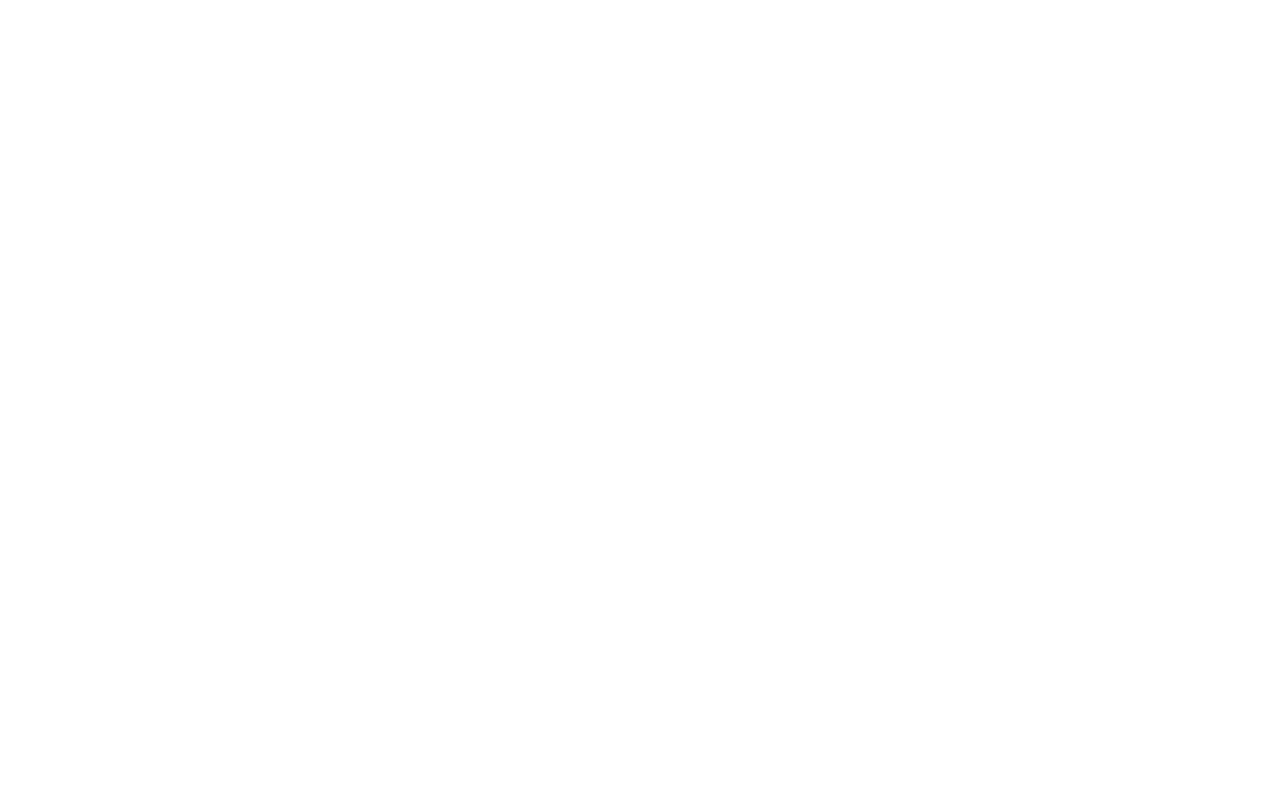
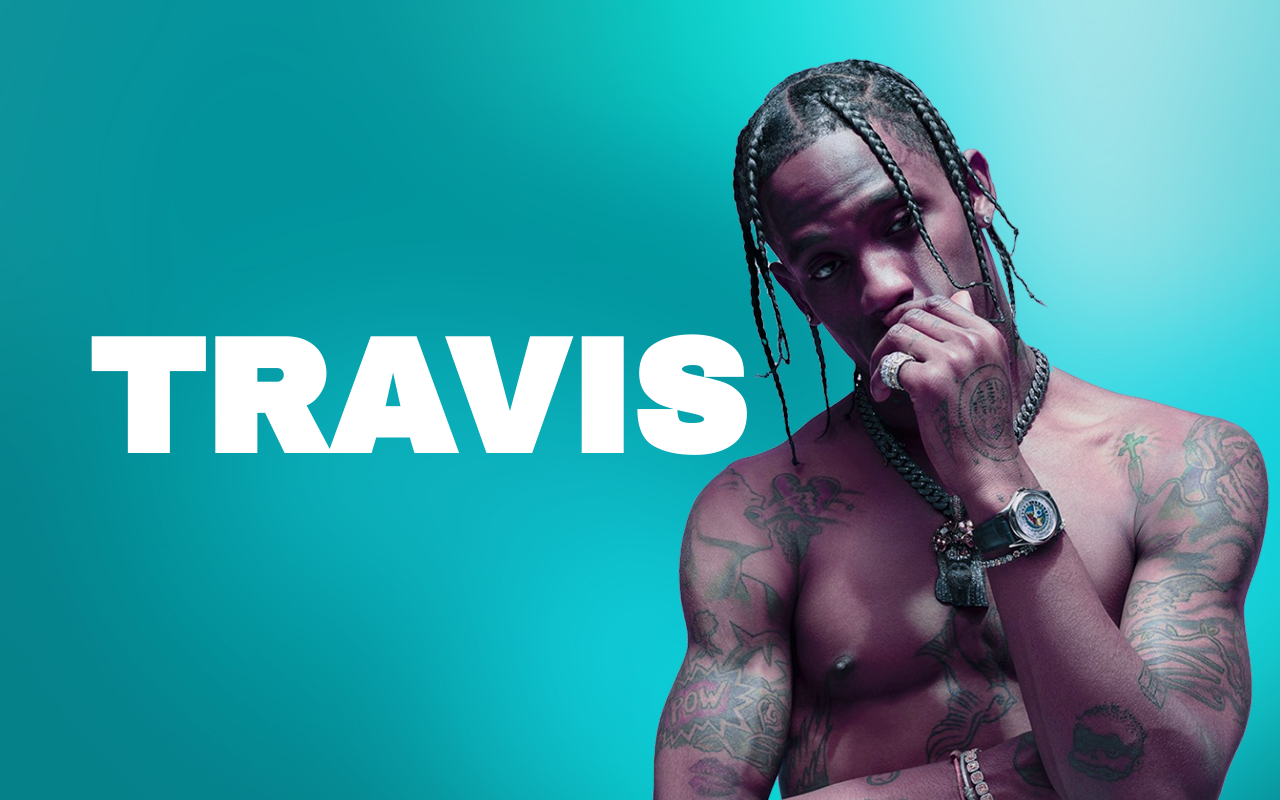
Before and after one commit to sbkjarmul/travis-scott, a React (Create React App) app: page / in a window 1280 px wide. Built offline with nearby package versions, Linux system fonts and the light colour scheme.

Commit message:
feat: add caption

```diff
--- a/src/App.css
+++ b/src/App.css
@@ -0,0 +1,26 @@
+@import url('https://fonts.googleapis.com/css2?family=Archivo+Black&display=swap');
+
+* {
+  padding: 0;
+  margin: 0;
+  box-sizing: border-box;
+}
+
+.App {
+  width: 100%;
+  height: 100vh;
+  background-image: url('./assets/images/hero.jpg');
+}
+
+.hero {
+  display: flex;
+  justify-content: flex-start;
+  align-items: center;
+}
+
+.hero__caption {
+  margin-left: 88px;
+  font-size: 160px;
+  color: white;
+  font-family: 'Archivo Black', sans-serif;
+}
--- a/src/App.js
+++ b/src/App.js
@@ -1,9 +1,10 @@
 import './App.css';
+import HeroCaption from './components/hero-caption'
 
 function App() {
   return (
-    <div className="App">
-
+    <div className="App hero">
+      <HeroCaption />
     </div>
   );
 }
--- /dev/null
+++ b/src/components/hero-caption.jsx
@@ -0,0 +1,10 @@
+import React from 'react'
+import '../App.css'
+
+const HeroCaption = () => {
+  return (
+    <h1 className="hero__caption">TRAVIS</h1>
+  )
+}
+
+export default HeroCaption;
```
Also changed, not shown: src/assets/images/hero.jpg (added).
